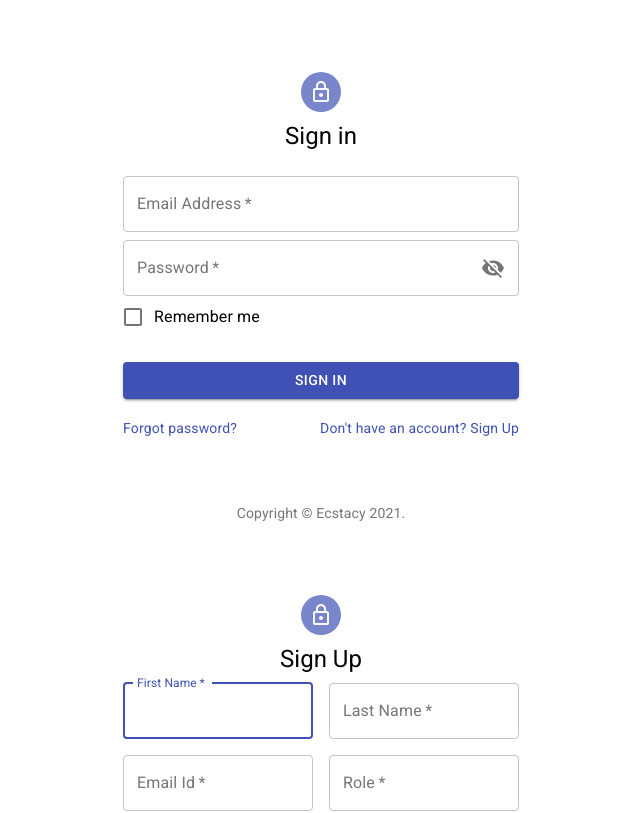
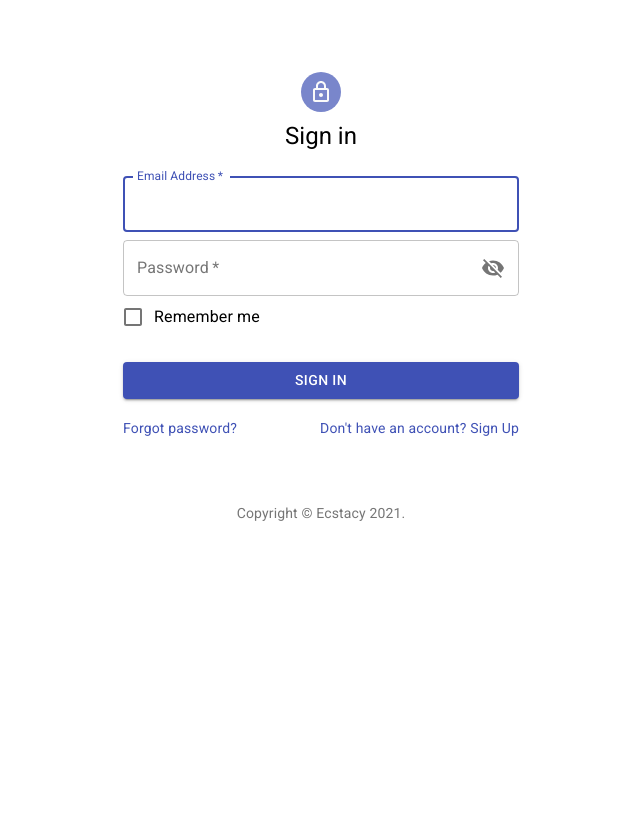
Before and after one commit to ManasAgarwal21/Ecstasy, a React (Create React App) app: page /signin in a window 1280 px wide. Shown: the top 813 px of the page, without its empty margins (319-959 px from the left). Built offline with nearby package versions, Linux system fonts and the light colour scheme.

Commit message:
implemented app router and connected app router with app, added redirection on home page to signup page, and from signup page to login page

```diff
--- a/package.json
+++ b/package.json
@@ -12,6 +12,8 @@
     "react": "^17.0.2",
     "react-dom": "^17.0.2",
     "react-redux": "^7.2.4",
+    "react-router": "^5.2.0",
+    "react-router-dom": "^5.2.0",
     "react-scripts": "4.0.3",
     "redux": "^4.1.1",
     "web-vitals": "^1.1.2"
--- a/src/App.js
+++ b/src/App.js
@@ -1,12 +1,15 @@
 import React from 'react';
-import Login from './components/login';
-import Signup from './components/signup';
+// import Login from './components/login';
+// import Signup from './components/signup';
+import {BrowserRouter} from 'react-router-dom';
+import AppRouter from './AppRouter';
 
 function App() {
   return (
     <React.Fragment>
-      <Login/>
-      <Signup/>
+      <BrowserRouter>
+        <AppRouter/>
+      </BrowserRouter>
     </React.Fragment>
   );
 }
--- a/src/AppRouter.js
+++ b/src/AppRouter.js
@@ -1,12 +1,19 @@
 import React from 'react';
-import App from './App';
+import { Route, Switch } from 'react-router-dom';
+import Signup from './components/signup';
+import Login from './components/login';
+import Home from './components/Home';
 
-function appRouter() {
+const AppRouter = () => {
     return (
         <div>
-            <App/>
+            <Switch>
+                <Route exact path="/" component={ Home }/>
+                <Route exact path="/signup" component={ Signup }/>
+                <Route exact path="/signin" component={ Login }/>
+            </Switch>
         </div>
     )
-}
+};
 
-export default appRouter;
+export default AppRouter;
--- a/src/components/Home.js
+++ b/src/components/Home.js
@@ -1 +1,10 @@
 import React from 'react';
+import { Redirect } from 'react-router-dom';
+
+const Home = () => {
+    return (
+        <Redirect to="/signup"/>
+    )
+}
+
+export default Home;
--- a/src/components/signup.js
+++ b/src/components/signup.js
@@ -5,7 +5,7 @@ import {Container,
     OutlinedInput,Grid, Icon,
     InputLabel, Box } from '@material-ui/core';
 import React, {useState} from 'react';
-// import { Redirect } from 'react-router-dom';
+import { Redirect } from 'react-router-dom';
 import { LockOutlined, Visibility, VisibilityOff } from '@material-ui/icons';
 import {makeStyles} from '@material-ui/core/styles';
 import {useDispatch} from 'react-redux';
@@ -83,16 +83,18 @@ export default function Signup(props) {
            setExtras({ ...extras, error: 'Confirm password is different', message: ''});
            return;
        }
+       else{
+           setExtras({...extras, open: true});
+       }
    };
 
-//    const {open} = values;
-//    if(open){
-//        return (<Redirect to={{
-//            pathname: '/signin',
-//            props: values,
-//            state: {from: props.location},
-//        }}/>)
-//    }
+   const {open} =extras;
+   if(open){
+       return (<Redirect to={{
+           pathname: '/signin',
+           state: {from: props.location},
+       }}/>)
+   }
 
    return (
        <Container className={classNames.main} component="main" maxWidth="xs">
```
Also changed, not shown: 1 other file (tests, documents, lock files or other folders).
